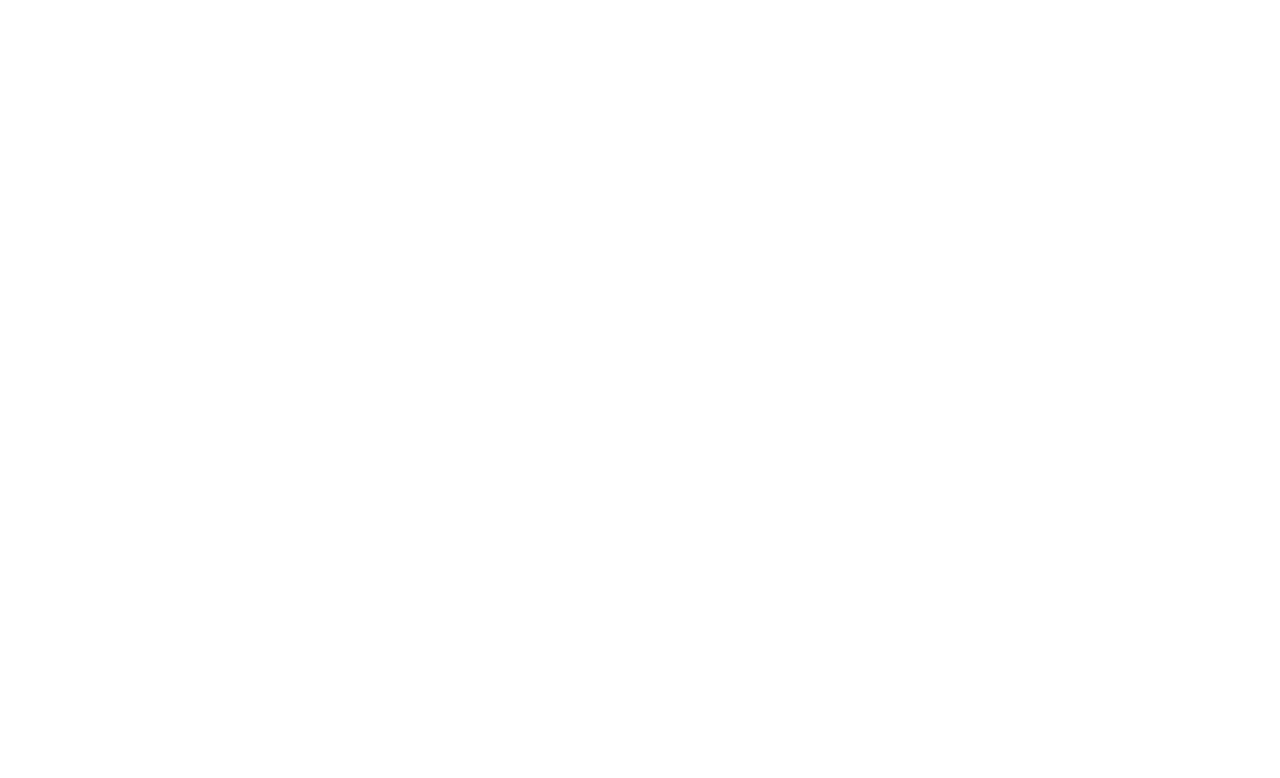
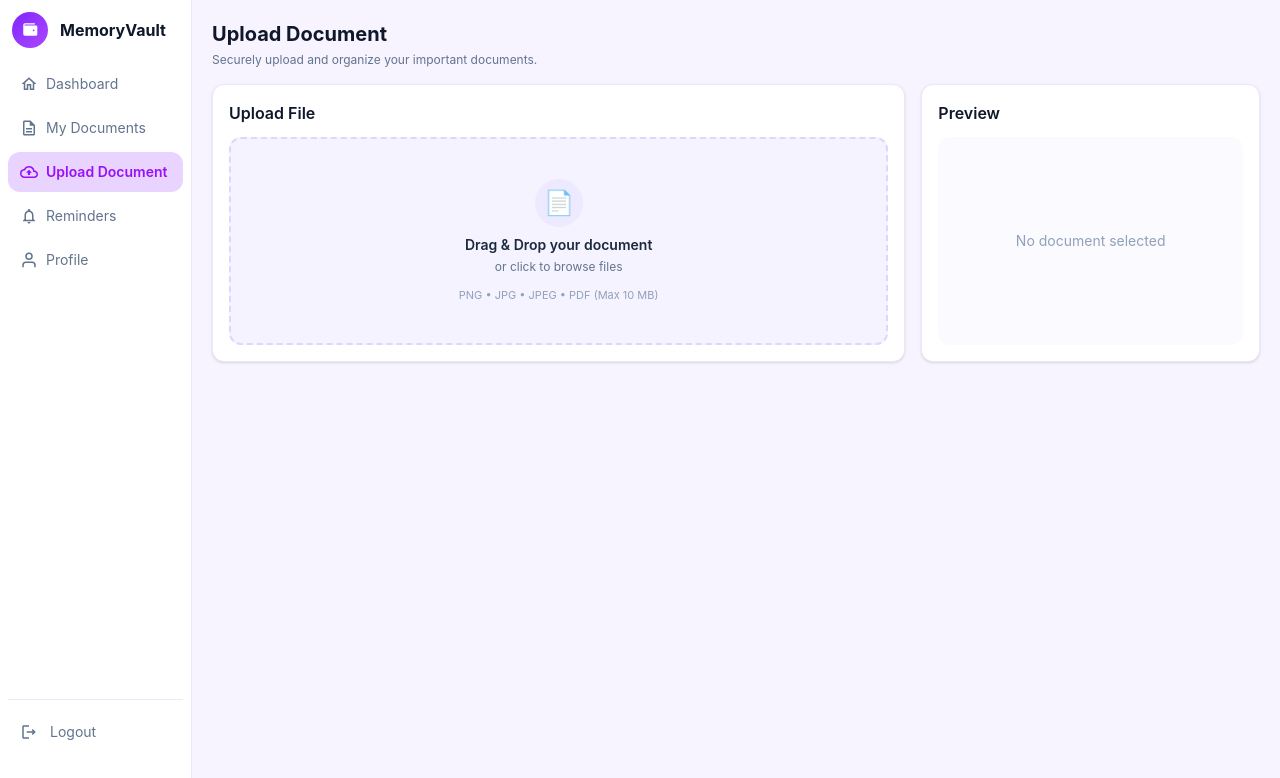
Before and after one commit to GautamiBendre/Digital-Memory-Assistant, a React (Vite) app in the folder client/: page /upload in a window 1280 px wide. Before the commit this address had no page. Shown: the top 778 px of the page. Built offline with nearby package versions, Linux system fonts and the light colour scheme.

Commit message:
UI of document page

```diff
--- a/client/src/App.jsx
+++ b/client/src/App.jsx
@@ -4,6 +4,7 @@
 import Registration from "./pages/Registration";
 import Dashboard from "./pages/Dashboard";
 import Profile from "./pages/Profile";
+import UploadDocument from "./pages/UploadDocument";
 
 function App() {
   return (
@@ -13,6 +14,7 @@
         <Route path="/register" element={<Registration />} />
         <Route path="/dashboard" element={<Dashboard />} />
         <Route path="/profile" element={<Profile />} />
+        <Route path="/upload" element={<UploadDocument />} />
       </Routes>
     </BrowserRouter>
   );
--- a/client/src/components/Sidebar.jsx
+++ b/client/src/components/Sidebar.jsx
@@ -8,8 +8,7 @@
 } from "react-icons/md";
 import { FiUser } from "react-icons/fi";
 import { PiWalletFill } from "react-icons/pi";
-import { useNavigate } from "react-router-dom";
-
+import { useNavigate, useLocation } from "react-router-dom";
 import ConfirmLogoutModal from "./ConfirmLogoutModal";
 
 const navItems = [
@@ -21,7 +20,7 @@
 ];
 
 const Sidebar = () => {
-  const [active, setActive] = useState("Dashboard");
+  const location = useLocation();
   const [showLogoutModal, setShowLogoutModal] = useState(false);
   const navigate = useNavigate();
 
@@ -59,12 +58,11 @@
       {/* Navigation */}
       <nav className="flex-1 space-y-1">
         {navItems.map(({ label, path, icon: Icon }) => {
-          const isActive = active === label;
-
+         const isActive = location.pathname === path;
           return (
             <button
               key={label}
-             onClick={() => {setActive(label); navigate(path);}}
+            onClick={() => navigate(path)}
               className={`w-full flex items-center gap-2 px-3 py-2.5 rounded-xl text-sm transition ${
                 isActive
                   ? "bg-purple-200 text-purple-600 font-semibold"
--- /dev/null
+++ b/client/src/pages/UploadDocument.jsx
@@ -0,0 +1,86 @@
+import Sidebar from "../components/Sidebar";
+
+const UploadDocument = () => {
+  return (
+    <div className="min-h-screen flex bg-[#F3F1F9]">
+
+      {/* Sidebar */}
+      <Sidebar />
+
+      {/* Main Content */}
+      <main className="flex-1 p-5 bg-[#F7F4FF] overflow-y-auto">
+
+        {/* Page Header */}
+        <div className="mb-4">
+          <h1 className="text-xl font-bold text-slate-900">
+            Upload Document
+          </h1>
+
+          <p className="mt-1 text-xs text-slate-500">
+            Securely upload and organize your important documents.
+          </p>
+        </div>
+
+        {/* Layout */}
+        <div className="grid grid-cols-3 gap-4">
+
+          {/* Left */}
+          <div className="col-span-2">
+
+            {/* Upload Card */}
+            <div className="rounded-xl border border-[#ECE8F7] bg-white p-4 shadow-sm">
+
+              <h2 className="mb-3 text-base font-semibold text-slate-900">
+                Upload File
+              </h2>
+
+              <div className="flex h-52 cursor-pointer flex-col items-center justify-center rounded-xl border-2 border-dashed border-violet-200 bg-violet-50 transition hover:bg-violet-100">
+
+                <div className="mb-2 flex h-12 w-12 items-center justify-center rounded-full bg-violet-100 text-2xl">
+                  📄
+                </div>
+
+                <h3 className="text-sm font-semibold text-slate-800">
+                  Drag & Drop your document
+                </h3>
+
+                <p className="mt-1 text-xs text-slate-500">
+                  or click to browse files
+                </p>
+
+                <p className="mt-3 text-[11px] text-slate-400">
+                  PNG • JPG • JPEG • PDF (Max 10 MB)
+                </p>
+
+              </div>
+
+            </div>
+
+          </div>
+
+          {/* Right */}
+          <div>
+
+            <div className="rounded-xl border border-[#ECE8F7] bg-white p-4 shadow-sm">
+
+              <h2 className="text-base font-semibold text-slate-900">
+                Preview
+              </h2>
+
+              <div className="mt-3 flex h-52 items-center justify-center rounded-xl bg-[#FBFAFF] text-sm text-slate-400">
+                No document selected
+              </div>
+
+            </div>
+
+          </div>
+
+        </div>
+
+      </main>
+
+    </div>
+  );
+};
+
+export default UploadDocument;
```
Also changed, not shown: client/src/components/DocumentForm.jsx (added), client/src/components/DocumentPreview.jsx (added), client/src/components/UploadBox.jsx (added).
